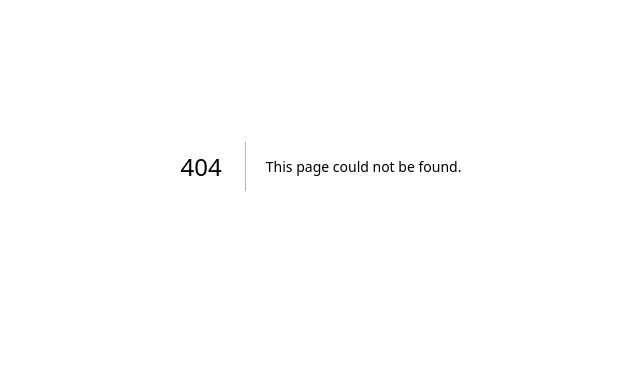
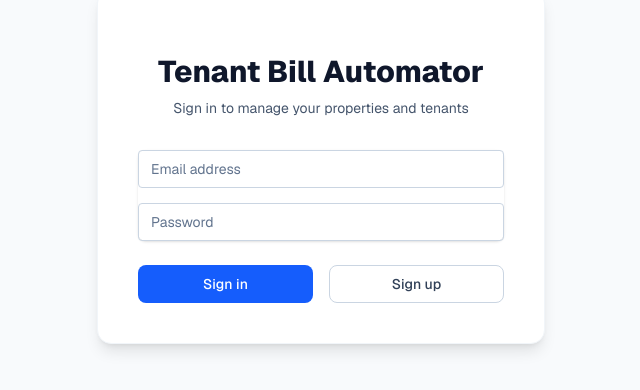
Before and after one commit to gitstorm1/rent-mvp2, a Next.js app: page /login in a window 1280 px wide. Before the commit this address had no page. Shown: the part 234-624 px from the top of the page, without its empty margins (319-959 px from the left). Built offline with nearby package versions, Linux system fonts and the light colour scheme.

Commit message:
Add basic login and signup

```diff
--- a/src/app/globals.css
+++ b/src/app/globals.css
@@ -7,7 +7,7 @@
 @theme inline {
     --color-background: var(--background);
     --color-foreground: var(--foreground);
-  --font-sans: var(--font-sans);
+    --font-sans: var(--font-geist-sans);
     --font-mono: var(--font-geist-mono);
     --font-heading: var(--font-sans);
     --color-sidebar-ring: var(--sidebar-ring);
@@ -121,9 +121,11 @@
     * {
         @apply border-border outline-ring/50;
     }
+
     body {
         @apply bg-background text-foreground;
     }
+
     html {
         @apply font-sans;
     }
--- /dev/null
+++ b/src/app/login/actions.ts
@@ -0,0 +1,50 @@
+'use server'
+
+import { revalidatePath } from 'next/cache'
+import { redirect } from 'next/navigation'
+import { createClient } from '@/lib/server'
+
+const isDev = process.env.NODE_ENV === 'development';
+
+export async function login(formData: FormData) {
+    const supabase = await createClient()
+
+    const email = formData.get('email') as string
+    const password = formData.get('password') as string
+
+    const { error } = await supabase.auth.signInWithPassword({
+        email,
+        password,
+    })
+
+    if (error) {
+        if (isDev) {
+            console.error(error.message);
+        }
+        return redirect('/login?message=Could not authenticate user')
+    }
+
+    revalidatePath('/', 'layout')
+    redirect('/')
+}
+
+export async function signup(formData: FormData) {
+    const supabase = await createClient()
+
+    const email = formData.get('email') as string
+    const password = formData.get('password') as string
+
+    const { error } = await supabase.auth.signUp({
+        email,
+        password,
+    })
+
+    if (error) {
+        if (isDev) {
+            console.error(error.message);
+        }
+        return redirect('/login?message=Could not sign up user')
+    }
+
+    redirect('/login?message=Check your email to verify your account before logging in.')
+}
--- /dev/null
+++ b/src/app/login/page.tsx
@@ -0,0 +1,82 @@
+import { login, signup } from './actions'
+
+export default async function LoginPage(props: { searchParams: Promise<{ message: string }> }) {
+    const searchParams = await props.searchParams;
+
+    return (
+        <div className="font-sans min-h-screen flex items-center justify-center bg-slate-50 py-12 px-4 sm:px-6 lg:px-8">
+            <div className="max-w-md w-full space-y-8 bg-white p-10 rounded-xl shadow-lg border border-slate-100">
+                <div>
+                    <h2 className="mt-6 text-center text-3xl font-extrabold text-slate-900">
+                        Tenant Bill Automator
+                    </h2>
+                    <p className="mt-2 text-center text-sm text-slate-600">
+                        Sign in to manage your properties and tenants
+                    </p>
+                </div>
+                <form className="mt-8 space-y-6" action={login}>
+                    <div className="rounded-md shadow-sm -space-y-px flex flex-col gap-4">
+                        <div>
+                            <label htmlFor="email-address" className="sr-only">
+                                Email address
+                            </label>
+                            <input
+                                id="email-address"
+                                name="email"
+                                type="email"
+                                autoComplete="email"
+                                required
+                                className="appearance-none rounded relative block w-full px-3 py-2 border border-slate-300 placeholder-slate-500 text-slate-900 focus:outline-none focus:ring-blue-500 focus:border-blue-500 focus:z-10 sm:text-sm"
+                                placeholder="Email address"
+                            />
+                        </div>
+                        <div>
+                            <label htmlFor="password" className="sr-only">
+                                Password
+                            </label>
+                            <input
+                                id="password"
+                                name="password"
+                                type="password"
+                                autoComplete="current-password"
+                                required
+                                className="appearance-none rounded relative block w-full px-3 py-2 border border-slate-300 placeholder-slate-500 text-slate-900 focus:outline-none focus:ring-blue-500 focus:border-blue-500 focus:z-10 sm:text-sm"
+                                placeholder="Password"
+                            />
+                        </div>
+                    </div>
+
+                    {/*searchParams?.message && (
+                        <div className="p-4 bg-red-50 text-red-700 text-sm rounded-md border border-red-100">
+                            {searchParams.message}
+                        </div>
+                    )*/
+                        searchParams?.message && (
+                            <div className={`p-4 text-sm rounded-md border ${searchParams.message.includes('verify')
+                                ? 'bg-emerald-50 text-emerald-700 border-emerald-100' // Green for success/verify
+                                : 'bg-red-50 text-red-700 border-red-100'             // Red for errors
+                                }`}>
+                                {searchParams.message}
+                            </div>
+                        )
+                    }
+
+                    <div className="flex gap-4">
+                        <button
+                            formAction={login}
+                            className="group relative w-full flex justify-center py-2 px-4 border border-transparent text-sm font-medium rounded-md text-white bg-blue-600 hover:bg-blue-700 focus:outline-none focus:ring-2 focus:ring-offset-2 focus:ring-blue-500 transition-colors"
+                        >
+                            Sign in
+                        </button>
+                        <button
+                            formAction={signup}
+                            className="group relative w-full flex justify-center py-2 px-4 border border-slate-300 text-sm font-medium rounded-md text-slate-700 bg-white hover:bg-slate-50 focus:outline-none focus:ring-2 focus:ring-offset-2 focus:ring-blue-500 transition-colors"
+                        >
+                            Sign up
+                        </button>
+                    </div>
+                </form>
+            </div>
+        </div>
+    )
+}
--- a/src/lib/middleware.ts
+++ b/src/lib/middleware.ts
@@ -40,12 +40,12 @@ export async function updateSession(request: NextRequest) {
 
     if (
         !user &&
-        !request.nextUrl.pathname.startsWith('/login') &&
-        !request.nextUrl.pathname.startsWith('/auth')
+        !request.nextUrl.pathname.startsWith('/login') /* &&
+        !request.nextUrl.pathname.startsWith('/auth') */
     ) {
         // no user, potentially respond by redirecting the user to the login page
         const url = request.nextUrl.clone()
-        url.pathname = '/auth/login'
+        url.pathname = '/login'
         return NextResponse.redirect(url)
     }
 
```
Lines whose indentation alone changed are shown as unchanged.
